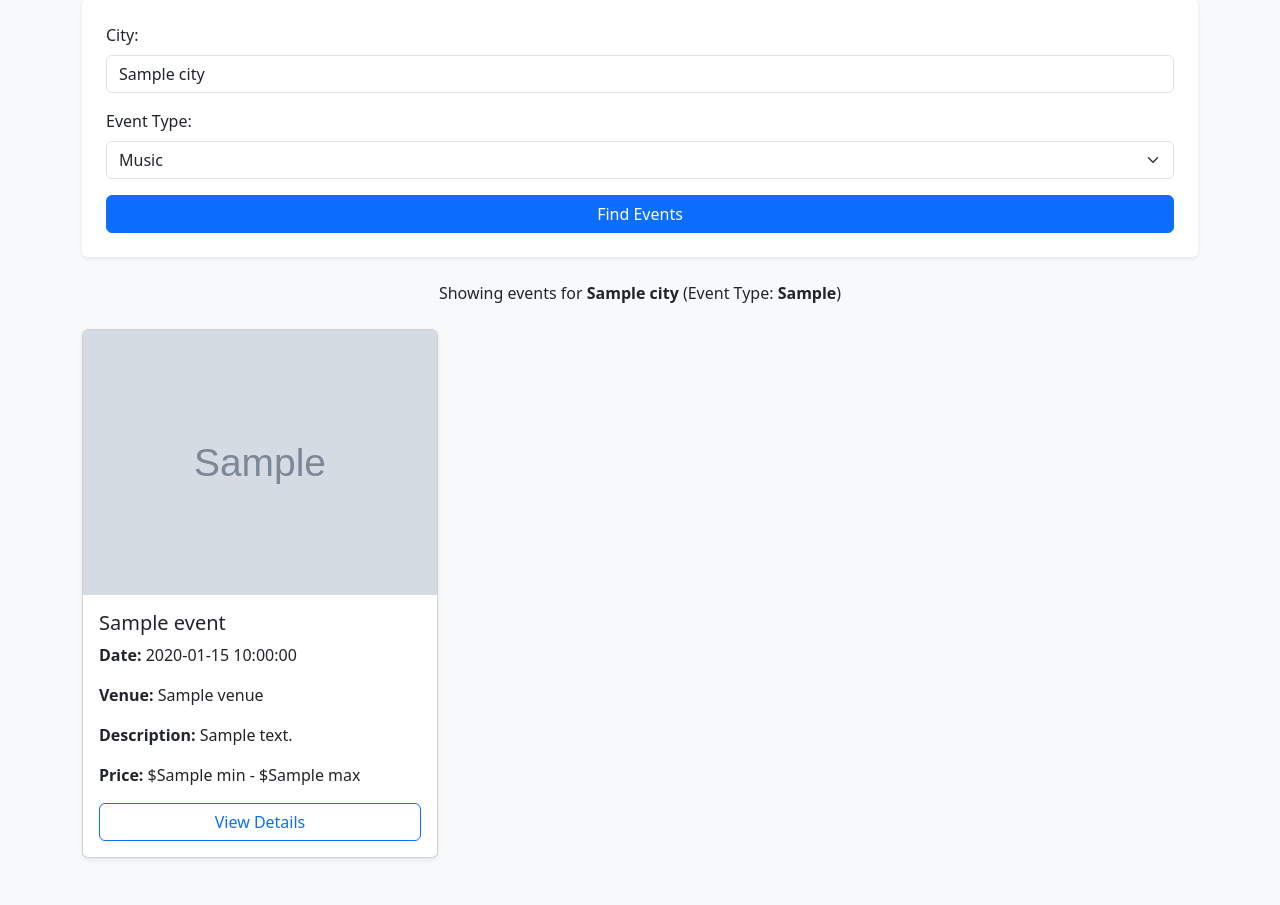
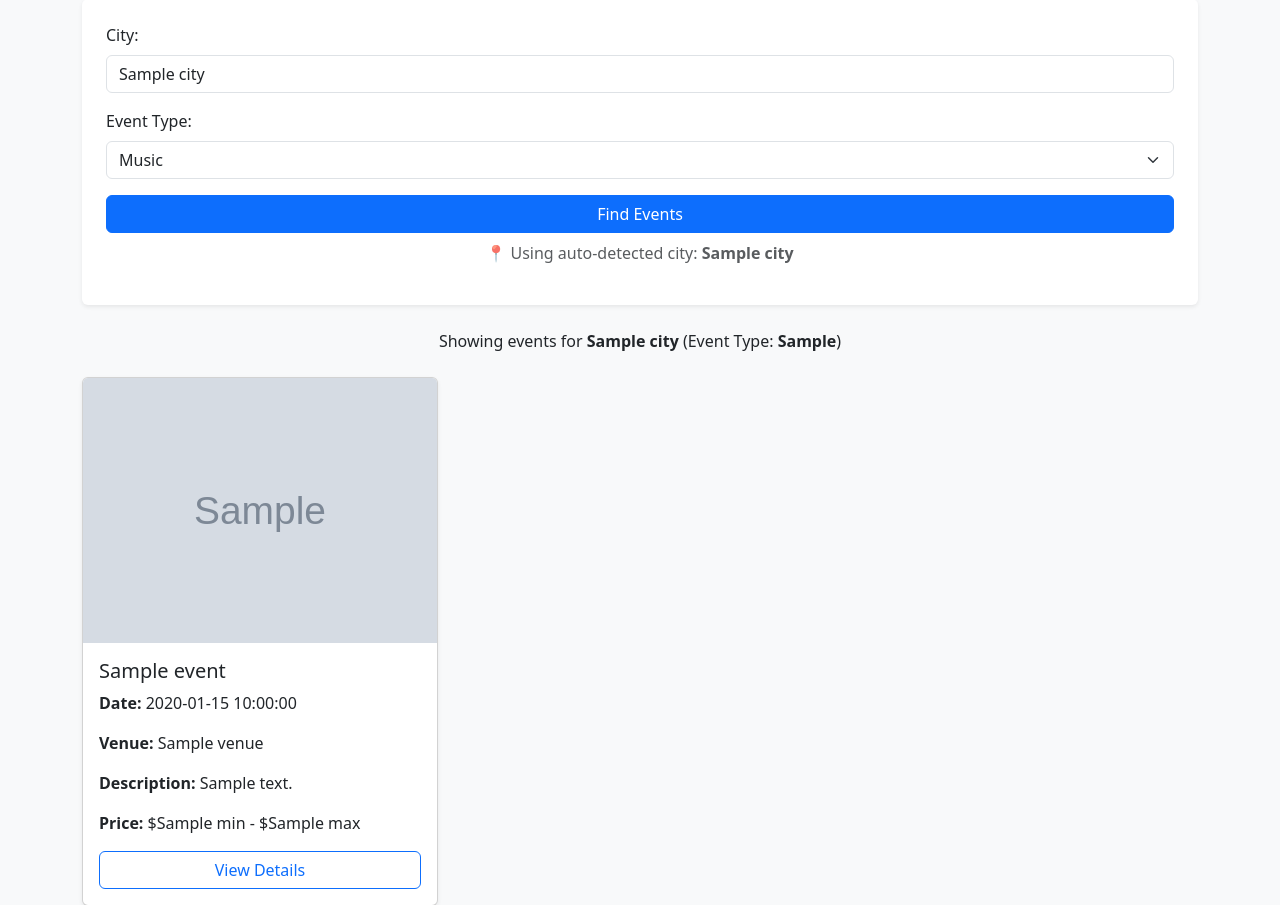
Before and after one commit to Coconnor1/IntegratedCompFinal, a FastAPI app: template templates/index.html in a window 1280 px wide. Shown: the part 243-1148 px from the top of the page. Run offline with FastAPI, Linux system fonts and the light colour scheme; the template is opened without the code that fills it: most values are stand-ins (such as "Sample title", 1, 10 or a date in 2020); grey boxes marked "Sample" are stand-in pictures.

Commit message:
Auto Location / Favicon

```diff
--- a/main.py
+++ b/main.py
@@ -5,11 +5,11 @@ from dotenv import load_dotenv
 import requests
 import os
 import random
-
+from fastapi.staticfiles import StaticFiles
 load_dotenv()
 
 app = FastAPI()
-
+app.mount("/static", StaticFiles(directory="static"), name="static")
 templates = Jinja2Templates(directory="templates")
 
 TICKETMASTER_API_KEY = os.getenv("TICKETMASTER_API_KEY")
@@ -29,13 +29,23 @@ def get_events(city: str = "New York", event_type: str = "music"):
     print(f"[Ticketmaster] Snippet: {response.text[:300]}")
     return data.get("_embedded", {}).get("events", [])
 
+# Location API
 @app.get("/", response_class=HTMLResponse)
-async def home(request: Request, city: str = "New York", event_type: str = "music"):
+async def home(request: Request, city: str = None, event_type: str = "music"):
+    # Detect city if not provided
+    if not city:
+        try:
+            geo = requests.get("https://ipinfo.io/json").json()
+            city = geo.get("city", "New York")
+            print(f"[Geo] Auto-detected city: {city}")
+        except Exception as e:
+            print("[Geo] Failed to get location:", e)
+            city = "New York"
+
     events = get_events(city, event_type)
 
     cat_url = None
     if not events:
-        # fallback cat image with text
         cat_url = "https://cataas.com/cat/says/No%20concerts%20found!"
 
     return templates.TemplateResponse("index.html", {
--- a/templates/index.html
+++ b/templates/index.html
@@ -5,6 +5,8 @@
     <title>Event Finder</title>
     <meta name="viewport" content="width=device-width, initial-scale=1.0">
     <link href="https://cdn.jsdelivr.net/npm/bootstrap@5.3.0-alpha1/dist/css/bootstrap.min.css" rel="stylesheet">
+    <link rel="icon" type="image/x-icon" href="../static/ticket.png">
+
 </head>
 <body class="bg-light">
 
@@ -49,6 +51,12 @@
             </select>
         </div>
         <button type="submit" class="btn btn-primary w-100">Find Events</button>
+        <!-- Location API -->
+        {% if not request.query_params.city %}
+        <p class="text-center text-muted mt-2">📍 Using auto-detected city: <strong>
+        {{ city }}</strong></p>
+        {% endif %}
+
     </form>
 
     <div class="text-center mt-4">
--- a/templates/login.html
+++ b/templates/login.html
@@ -5,6 +5,8 @@
   <title>Mock Login</title>
   <link rel="stylesheet" href="style.css">
   <script src="https://kit.fontawesome.com/a076d05399.js" crossorigin="anonymous"></script>
+  <link rel="icon" type="image/x-icon" href="../static/ticket.png">
+
 </head>
 <body>
   <div class="theme-toggle">
--- a/templates/random.html
+++ b/templates/random.html
@@ -5,6 +5,8 @@
     <title>Random Concert</title>
     <meta name="viewport" content="width=device-width, initial-scale=1.0">
     <link href="https://cdn.jsdelivr.net/npm/bootstrap@5.3.0-alpha1/dist/css/bootstrap.min.css" rel="stylesheet">
+    <link rel="icon" type="image/x-icon" href="../static/ticket.png">
+
 </head>
 <body style="background-color: #f8f9fa; font-family: 'Segoe UI', Tahoma, Geneva, Verdana, sans-serif;">
 
```
Also changed, not shown: static/ticket.png (added).
